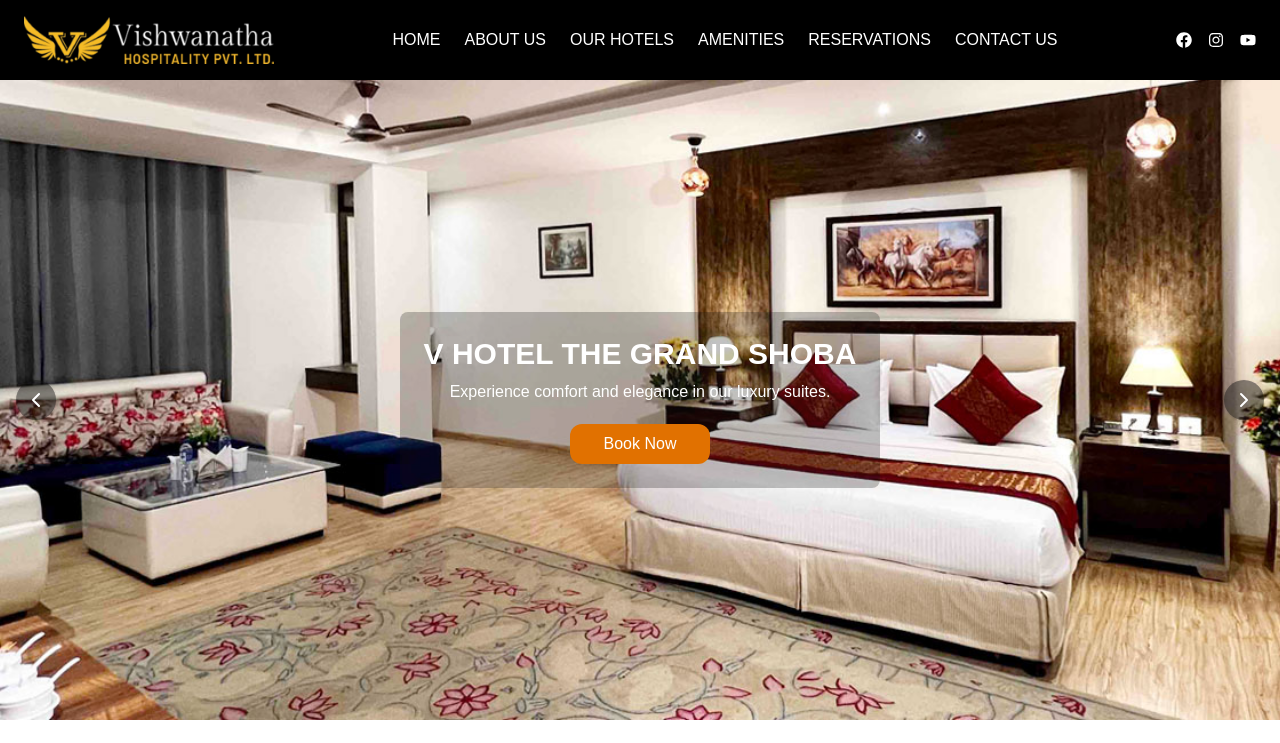
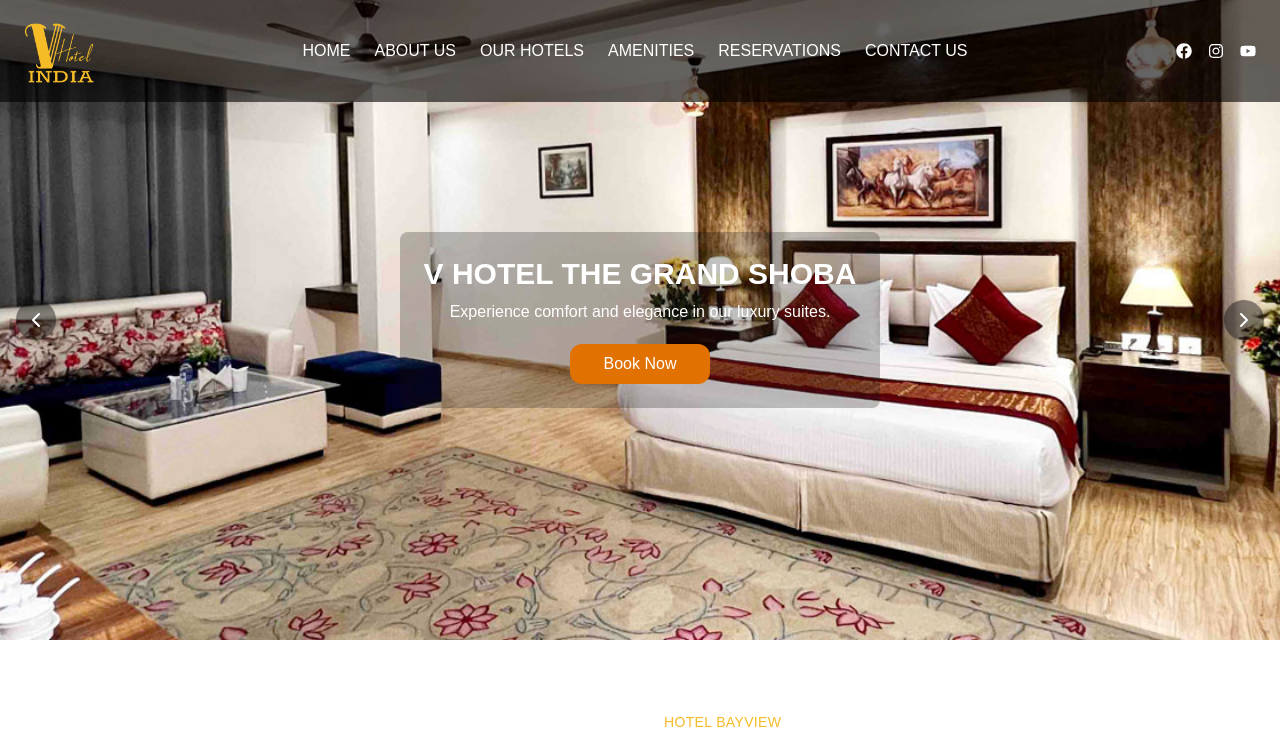
Before and after one commit to anup9971/vhotel_india, a Next.js app: page / in a window 1280 px wide. Shown: the top 743 px of the page. Built offline with nearby package versions, Linux system fonts and the light colour scheme.

Commit message:
add navbar

```diff
--- a/src/app/componets/Navbar.jsx
+++ b/src/app/componets/Navbar.jsx
@@ -1,27 +1,26 @@
 "use client";
 
 import { useState } from "react";
+import Link from "next/link";
 import Image from "next/image";
 import { FiMenu, FiX } from "react-icons/fi";
-import { FaFacebook, FaInstagram, FaTripadvisor } from "react-icons/fa";
-import Link from "next/link";
-import { FaYoutube } from "react-icons/fa6";
+import { FaFacebook, FaInstagram, FaYoutube } from "react-icons/fa";
 
 export default function Navbar() {
-  const [isOpen, setIsOpen] = useState(false); // Mobile menu toggle
-  const [isHotelsOpen, setIsHotelsOpen] = useState(false); // Mobile dropdown toggle
+  const [isOpen, setIsOpen] = useState(false);
+  const [isHotelsOpen, setIsHotelsOpen] = useState(false);
 
   return (
    <div className="bg-white">
-      <header className="bg-black text-white py-4 px-6 flex justify-between items-center">
+  <header className="fixed top-0 left-0 w-full z-50 bg-black/60 text-white py-4 px-6 flex justify-between items-center ">
     {/* Logo */}
     <div className="flex items-center space-x-2">
       <Link href="/">
         <Image
           src="/home/logo.png"
           alt="Vishwanatha Logo"
-              width={250}
-              height={50}
+          width={70}
+          height={40}
         />
       </Link>
     </div>
@@ -44,7 +43,6 @@
           <Link href="https://www.hoteldelhiairport.com/" target="_blank" className="block px-4 py-2 hover:bg-gray-100">Hotel Delhi Airport</Link>
           <Link href="#" className="block px-4 py-2 hover:bg-gray-100">Hotel in Mahipalpur</Link>
           <Link href="#" className="block px-4 py-2 hover:bg-gray-100">Hotel Near Yashobhoomi</Link>
-
         </div>
       </div>
 
@@ -71,7 +69,7 @@
 
   {/* Mobile Nav */}
   {isOpen && (
-        <div className="md:hidden bg-black text-white px-6 py-4 space-y-4">
+    <div className="md:hidden bg-black/70 pt-30 backdrop-blur-sm text-white px-6 py-4 space-y-4">
       <Link href="/" className="block hover:text-yellow-400">HOME</Link>
       <Link href="/about" className="block hover:text-yellow-400">ABOUT US</Link>
 
@@ -107,10 +105,10 @@
         <a href="https://www.facebook.com/people/V-Hospitality/pfbid08bQHVRYTLdp5ZNeBaaSwmNJK96eTx4vo3NJXQAhr1Lq41Z5mywMoP1hZ5gLJFNLwl/" className="hover:text-yellow-400"><FaFacebook /></a>
         <a href="https://www.instagram.com/vhoteltssg/?utm_source=ig_web_button_share_sheet&igsh=ZDNlZDc0MzIxNw%3D%3D#" className="hover:text-yellow-400"><FaInstagram /></a>
         <a href="https://www.youtube.com/watch?v=UixEVGN09YU" className="hover:text-yellow-400"><FaYoutube /></a>
-
       </div>
     </div>
   )}
 </div>
+
   );
 }
```
Also changed, not shown: public/home/logo.png. Lines whose indentation alone changed are shown as unchanged.
